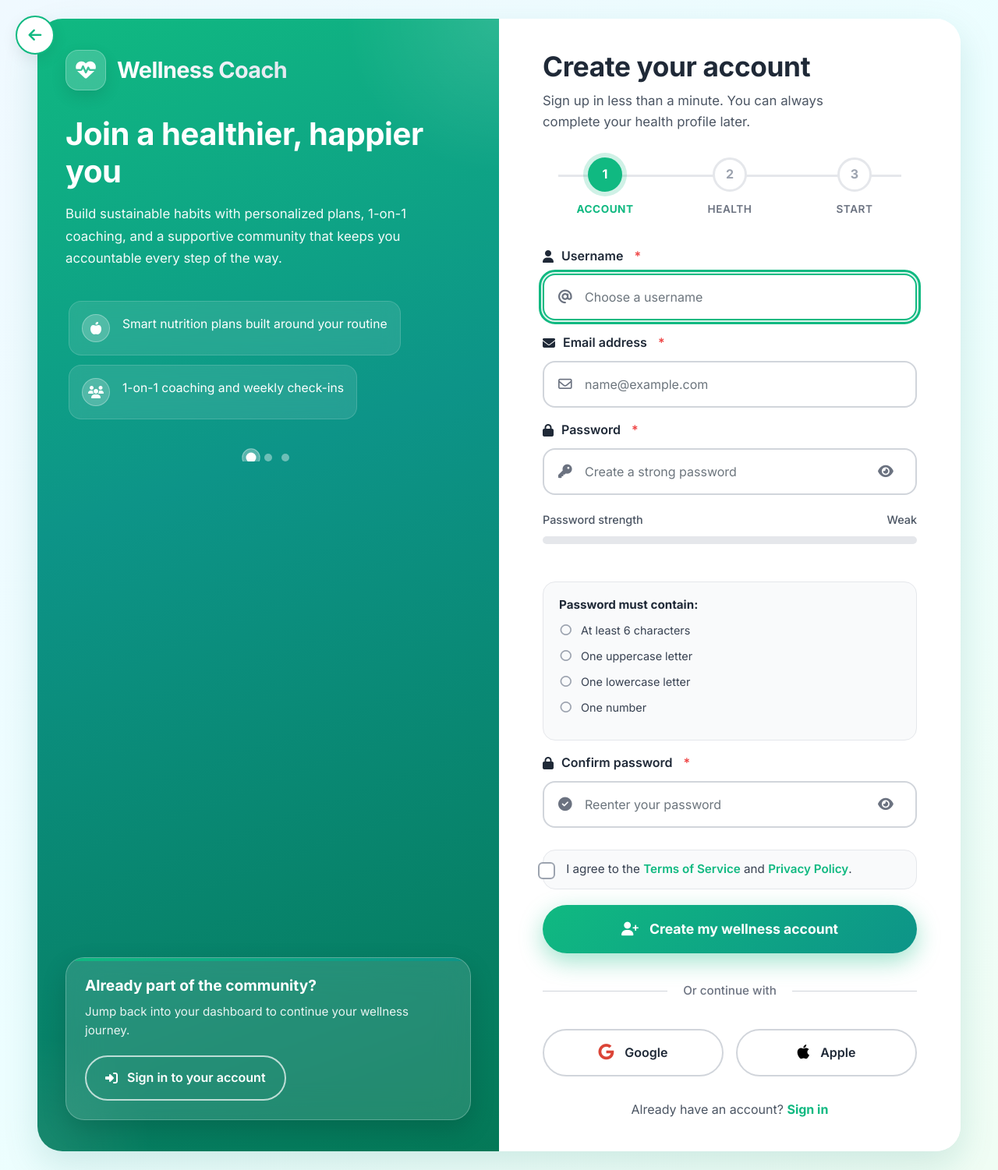
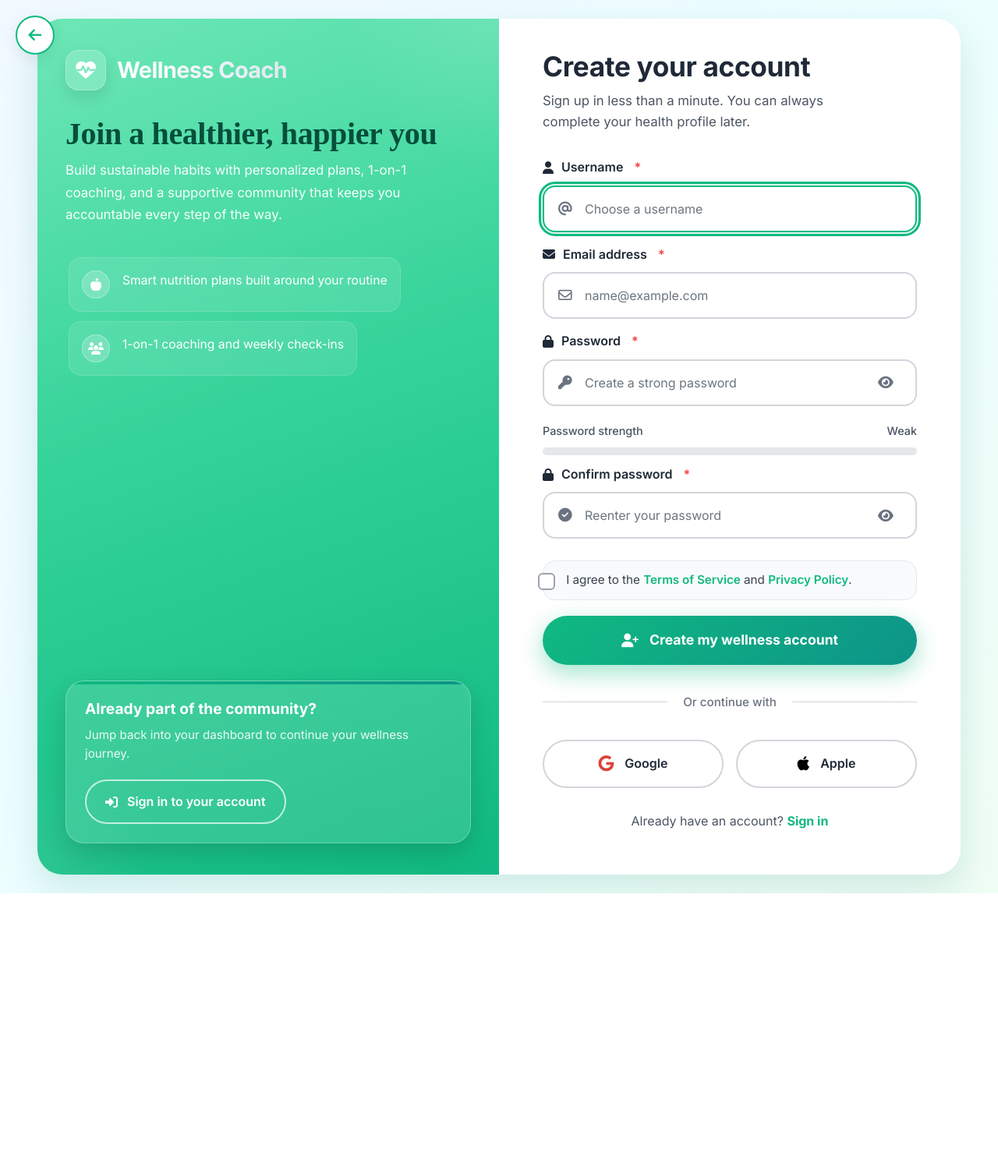
Before and after one commit to reddy2045/wellness-2, a Flask app: page /register in a window 1280 px wide. Shown: the whole page at 78% size. After the commit the page ends 1146 px from the top, so only its background shows below. Run offline with Flask 3, Linux system fonts and the light colour scheme; some libraries are stand-ins or nearby versions.

Commit message:
Update register.html

```diff
--- a/templates/register.html
+++ b/templates/register.html
@@ -11,6 +11,8 @@
     <link href="https://fonts.googleapis.com/css2?family=Inter:wght@300;400;500;600;700&display=swap" rel="stylesheet">
     <!-- Font Awesome -->
     <link rel="stylesheet" href="https://cdnjs.cloudflare.com/ajax/libs/font-awesome/6.4.0/css/all.min.css">
+    <link href="https://fonts.googleapis.com/css2?family=Poppins:wght@600;700;800&display=swap" rel="stylesheet">
+
 
     <style>
         :root {
@@ -157,7 +159,12 @@
 
         /* Left Panel - Benefits Section */
         .left-panel {
-            background: linear-gradient(160deg, #10b981 0%, #0d9488 40%, #047857 100%);
+            background: linear-gradient(160deg,
+    #6EE7B7 0%,
+    #34D399 45%,
+    #10B981 100%
+);
+
             padding: 32px 24px;
             color: var(--white);
             display: flex;
@@ -237,13 +244,15 @@
         }
 
         /* Title & Subtitle */
-        .wellness-title {
-            font-size: clamp(2rem, 4.5vw, 2.5rem);
-            font-weight: 800;
-            margin-bottom: 16px;
-            line-height: 1.2;
-            letter-spacing: -0.01em;
-        }
+.wellness-title {
+    font-family: 'Cormorant Garamond', serif;
+    font-weight: 700;
+    font-size: clamp(2.5rem, 5vw, 4rem);
+    letter-spacing: -0.01em;
+    color: #064e3b;
+}
+
+
 
         .wellness-subtitle {
             font-size: 1.05rem;
@@ -341,17 +350,6 @@
             background: var(--white);
             transform: scale(1.3);
             box-shadow: 0 0 0 3px rgba(255, 255, 255, 0.3);
-        }
-
-        .carousel-dot.active::after {
-            content: '';
-            position: absolute;
-            top: -4px;
-            left: -4px;
-            right: -4px;
-            bottom: -4px;
-            border-radius: 50%;
-            border: 1px solid rgba(255, 255, 255, 0.5);
         }
 
         /* Left Bottom Card */
@@ -923,21 +897,6 @@
             text-decoration: underline;
         }
 
-        .login-link a::after {
-            content: '';
-            position: absolute;
-            bottom: -2px;
-            left: 0;
-            width: 0;
-            height: 2px;
-            background: var(--primary-green);
-            transition: width var(--transition-normal);
-        }
-
-        .login-link a:hover::after {
-            width: 100%;
-        }
-
         /* Alert Styling */
         .alert {
             border-radius: var(--radius-lg);
@@ -1434,11 +1373,7 @@
                         </div>
 
                         <!-- 3-Dot Navigation -->
-                        <div class="carousel-dots" id="carouselDots">
-                            <button class="carousel-dot active" aria-label="View benefit slide 1"></button>
-                            <button class="carousel-dot" aria-label="View benefit slide 2"></button>
-                            <button class="carousel-dot" aria-label="View benefit slide 3"></button>
-                        </div>
+
                     </div>
                 </div>
 
@@ -1460,20 +1395,7 @@
                         <p>Sign up in less than a minute. You can always complete your health profile later.</p>
                     </header>
 
-                    <div class="step-indicator" aria-label="Registration progress">
-                        <div class="step active">
-                            <div class="step-number">1</div>
-                            <div class="step-label">Account</div>
-                        </div>
-                        <div class="step">
-                            <div class="step-number">2</div>
-                            <div class="step-label">Health</div>
-                        </div>
-                        <div class="step">
-                            <div class="step-number">3</div>
-                            <div class="step-label">Start</div>
-                        </div>
-                    </div>
+
 
                     {% with messages = get_flashed_messages(with_categories=true) %}
                         {% if messages %}
@@ -1542,20 +1464,10 @@
                                 <div class="progress">
                                     <div class="progress-bar" id="passwordStrength" style="width: 0%"></div>
                                 </div>
-                            </div>
-                            <p class="password-strength" aria-live="polite" id="passwordStrengthLive"></p>
-                            <div class="requirements" aria-label="Password requirements">
-                                <h6>Password must contain:</h6>
-                                <ul>
-                                    <li id="reqLength">At least 6 characters</li>
-                                    <li id="reqUpper">One uppercase letter</li>
-                                    <li id="reqLower">One lowercase letter</li>
-                                    <li id="reqNumber">One number</li>
-                                </ul>
-                            </div>
+
                         </div>
 
-                        <!-- Confirm password (CORRECTED FIELD NAME) -->
+                        <!-- Confirm password -->
                         <div class="mb-3">
                             <label for="confirmpassword" class="form-label">
                                 <i class="fas fa-lock" aria-hidden="true"></i> Confirm password <span class="required">*</span>
@@ -1596,11 +1508,11 @@
                     </div>
 
                     <div class="social-login" aria-label="Social sign up options">
-                        <button type="button" class="social-btn">
+                        <button type="button" class="social-btn" id="googleBtn">
                             <i class="fab fa-google" style="color: #DB4437" aria-hidden="true"></i>
                             <span>Google</span>
                         </button>
-                        <button type="button" class="social-btn">
+                        <button type="button" class="social-btn" id="appleBtn">
                             <i class="fab fa-apple" style="color: #000" aria-hidden="true"></i>
                             <span>Apple</span>
                         </button>
@@ -1624,41 +1534,34 @@
             // ========== BENEFITS CAROUSEL WITH 3-DOT NAVIGATION ==========
             const carousel = document.getElementById('benefitsCarousel');
             const dots = document.querySelectorAll('.carousel-dot');
-            const slides = document.querySelectorAll('.benefit-slide');
             let currentSlide = 0;
             let slideInterval;
-            const slideCount = slides.length;
-
-            // Initialize dots
+            const slideCount = 3;
+
             function updateDots() {
                 dots.forEach((dot, index) => {
                     dot.classList.toggle('active', index === currentSlide);
                 });
             }
 
-            // Move to specific slide
             function goToSlide(index) {
                 currentSlide = (index + slideCount) % slideCount;
                 carousel.style.transform = `translateX(-${currentSlide * 100}%)`;
                 updateDots();
             }
 
-            // Next slide
             function nextSlide() {
                 goToSlide(currentSlide + 1);
             }
 
-            // Auto-rotate carousel
             function startCarousel() {
                 slideInterval = setInterval(nextSlide, 5000);
             }
 
-            // Stop auto-rotation
             function stopCarousel() {
                 clearInterval(slideInterval);
             }
 
-            // Add click event to dots
             dots.forEach((dot, index) => {
                 dot.addEventListener('click', () => {
                     stopCarousel();
@@ -1749,23 +1646,19 @@
                 const hasLower = /[a-z]/.test(value);
                 const hasNumber = /\d/.test(value);
 
-                // Update requirement indicators
-                requirements.length.className = hasLength ? 'valid' : 'invalid';
-                requirements.upper.className = hasUpper ? 'valid' : 'invalid';
-                requirements.lower.className = hasLower ? 'valid' : 'invalid';
-                requirements.number.className = hasNumber ? 'valid' : 'invalid';
-
-                // Calculate strength (0-100)
+                requirements.length.className = hasLength ? 'valid' : '';
+                requirements.upper.className = hasUpper ? 'valid' : '';
+                requirements.lower.className = hasLower ? 'valid' : '';
+                requirements.number.className = hasNumber ? 'valid' : '';
+
                 if (hasLength) strength += 25;
                 if (hasUpper) strength += 25;
                 if (hasLower) strength += 25;
                 if (hasNumber) strength += 25;
 
-                // Cap at 100
                 strength = Math.min(strength, 100);
                 strengthBar.style.width = strength + '%';
 
-                // Set strength text and color
                 let label = 'Weak';
                 let color = '#ef4444';
 
@@ -1778,9 +1671,6 @@
                 } else if (strength >= 50) {
                     label = 'Fair';
                     color = '#f59e0b';
-                } else {
-                    label = 'Weak';
-                    color = '#ef4444';
                 }
 
                 strengthText.textContent = label;
@@ -1971,12 +1858,12 @@
             }
 
             // ========== SOCIAL LOGIN BUTTONS ==========
-            const socialButtons = document.querySelectorAll('.social-btn');
-            socialButtons.forEach(button => {
-                button.addEventListener('click', function() {
-                    const provider = this.querySelector('span').textContent;
-                    showAlert(`${provider} sign up will be available soon!`, 'error');
-                });
+            document.getElementById('googleBtn').addEventListener('click', function() {
+                showAlert('Google sign up will be available soon!', 'error');
+            });
+
+            document.getElementById('appleBtn').addEventListener('click', function() {
+                showAlert('Apple sign up will be available soon!', 'error');
             });
 
             // ========== INITIALIZE FORM VALIDATION ==========
@@ -1986,25 +1873,6 @@
                 }
             });
 
-            // ========== MOBILE TOUCH OPTIMIZATIONS ==========
-            if ('ontouchstart' in window) {
-                // Increase touch targets for mobile
-                document.querySelectorAll('button, .form-control, .carousel-dot').forEach(el => {
-                    el.style.minHeight = '44px';
-                    el.style.touchAction = 'manipulation';
-                });
-
-                // Prevent double-tap zoom
-                let lastTouchEnd = 0;
-                document.addEventListener('touchend', function(event) {
-                    const now = Date.now();
-                    if (now - lastTouchEnd <= 300) {
-                        event.preventDefault();
-                    }
-                    lastTouchEnd = now;
-                }, false);
-            }
-
             // ========== ENTRANCE ANIMATION ==========
             const card = document.querySelector('.wellness-card');
             card.style.opacity = '0';
@@ -2027,10 +1895,17 @@
             const prefersReducedMotion = window.matchMedia('(prefers-reduced-motion: reduce)');
 
             if (prefersReducedMotion.matches) {
-                // Disable animations
                 card.style.transition = 'none';
                 strengthBar.style.transition = 'none';
                 stopCarousel();
+            }
+
+            // ========== ENHANCED TOUCH SUPPORT ==========
+            if ('ontouchstart' in window) {
+                document.querySelectorAll('button, .form-control, .carousel-dot').forEach(el => {
+                    el.style.minHeight = '44px';
+                    el.style.touchAction = 'manipulation';
+                });
             }
         });
     </script>
```
Also changed, not shown: other parts of templates/register.html (+10 -65 lines).
